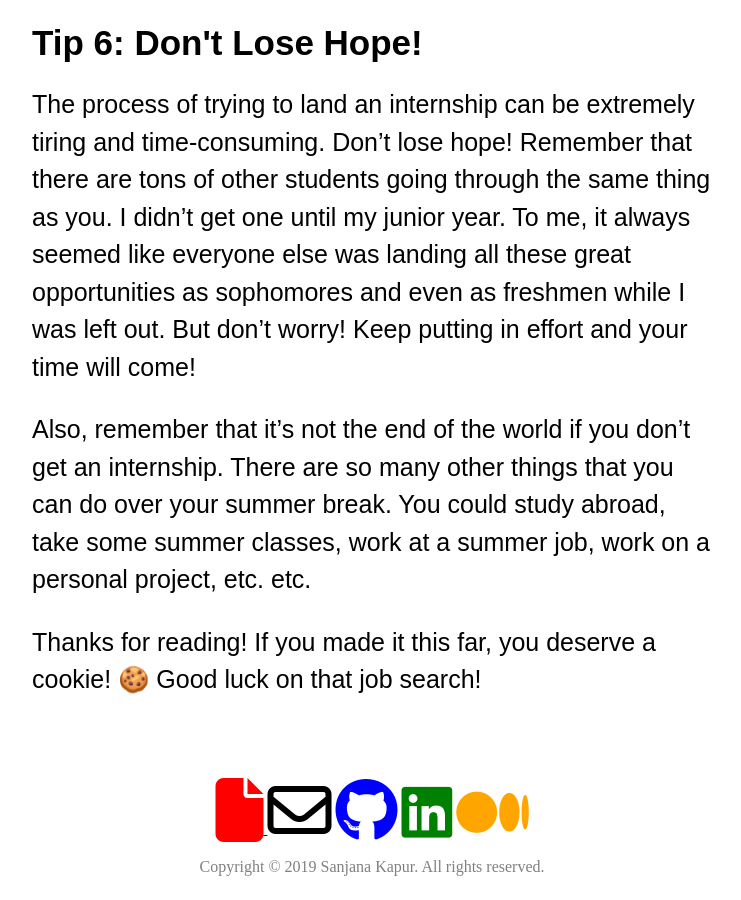
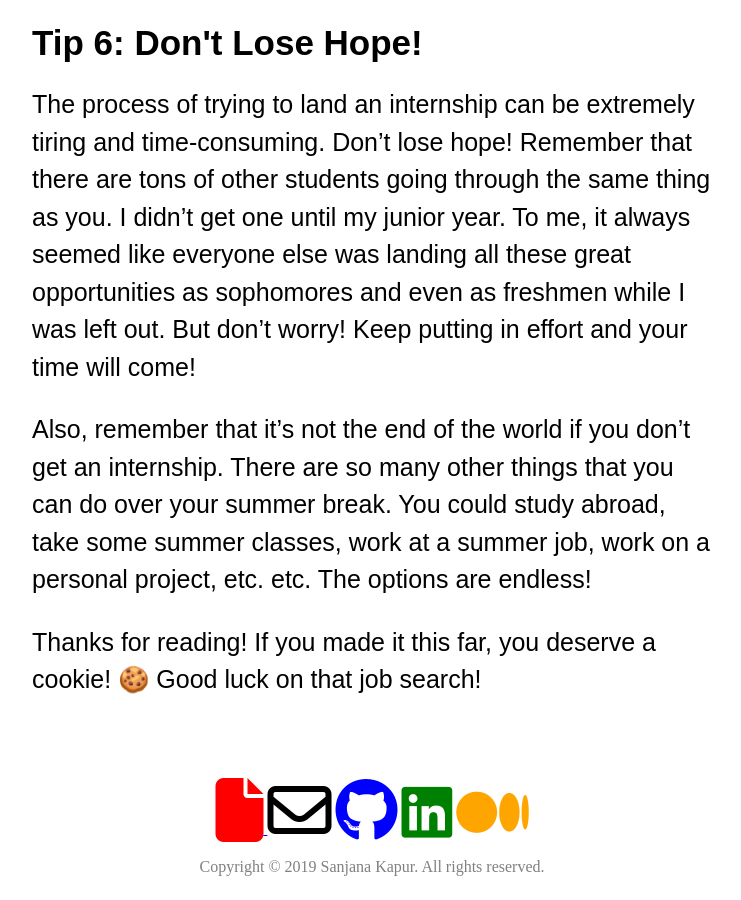
Before and after one commit to skapur12/skapur12.github.io, a Jekyll site: the page built from _posts/2020-02-16-How-To-Land-Your-First-Software-Engineering-Internship.md, in a window 1280 px wide and 900 px high, scrolled down 4416 px. Shown: the whole window, without its empty margins (268-1009 px from the left). Built offline with Jekyll 4.4.1, drawn with Linux system fonts in a browser that asks for light colours; nearby versions of some CDN libraries; comment, search, counter and statistics services are not loaded.

Commit message:
Added line

```diff
--- a/_posts/2020-02-16-How-To-Land-Your-First-Software-Engineering-Internship.md
+++ b/_posts/2020-02-16-How-To-Land-Your-First-Software-Engineering-Internship.md
@@ -74,6 +74,6 @@ If you have an in-person or onsite interview, ask for a business card at the end
 
 The process of trying to land an internship can be extremely tiring and time-consuming. Don’t lose hope! Remember that there are tons of other students going through the same thing as you. I didn’t get one until my junior year. To me, it always seemed like everyone else was landing all these great opportunities as sophomores and even as freshmen while I was left out. But don’t worry! Keep putting in effort and your time will come!
 
-Also, remember that it’s not the end of the world if you don’t get an internship. There are so many other things that you can do over your summer break. You could study abroad, take some summer classes, work at a summer job, work on a personal project, etc. etc.
+Also, remember that it’s not the end of the world if you don’t get an internship. There are so many other things that you can do over your summer break. You could study abroad, take some summer classes, work at a summer job, work on a personal project, etc. etc. The options are endless!
 
 Thanks for reading! If you made it this far, you deserve a cookie! 🍪 Good luck on that job search!
```
